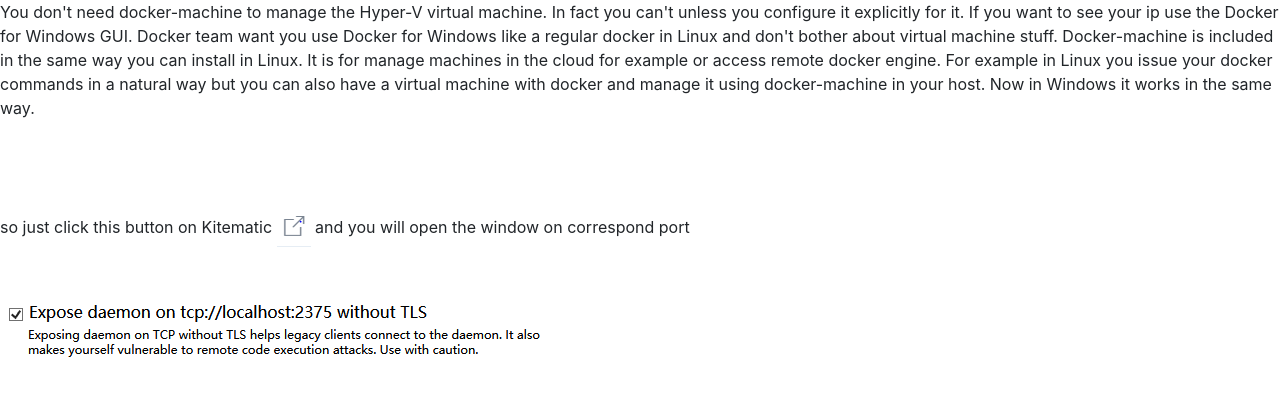
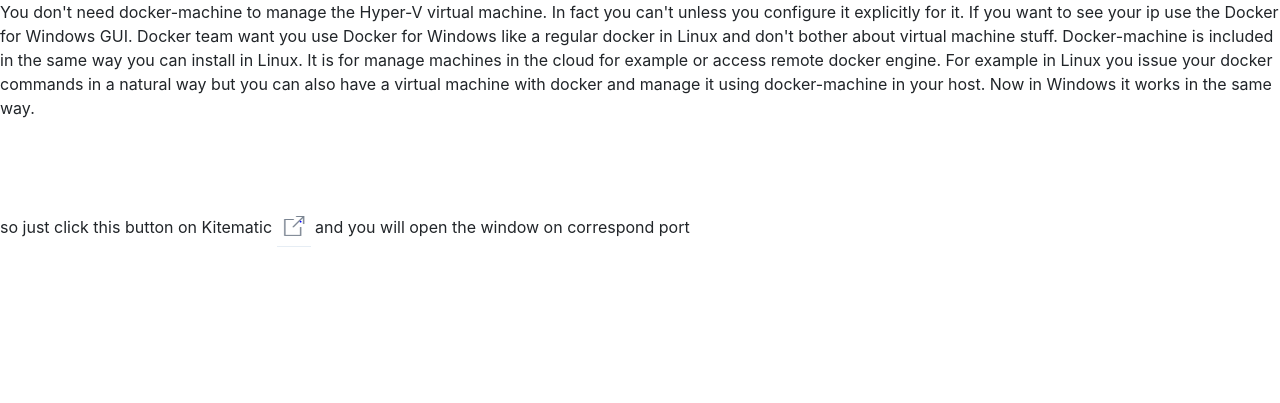
Before and after one commit to jomalonejia/jomalonejia.github.io, a plain HTML site: page page/3.html in a window 1280 px wide. Drawn offline with Linux system fonts and the light colour scheme.

Commit message:
2017/9/15

```diff
--- a/page/3.html
+++ b/page/3.html
@@ -31,7 +31,6 @@
         and you will open the window on correspond port
     </p>
 
-    <br>
-        <img src="../images/docker_expose_daemon.PNG">
+
 </body>
 </html>
```
